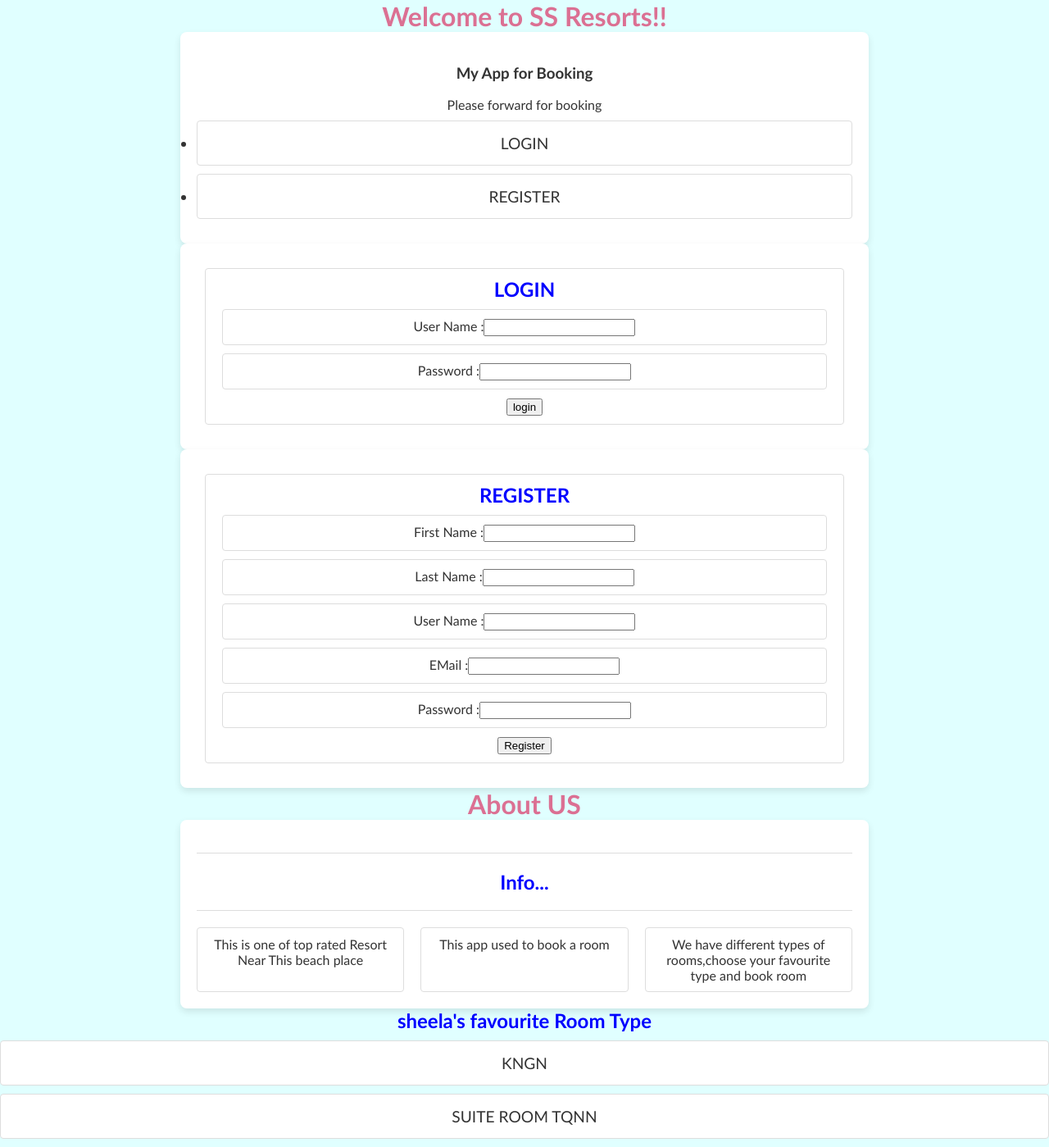
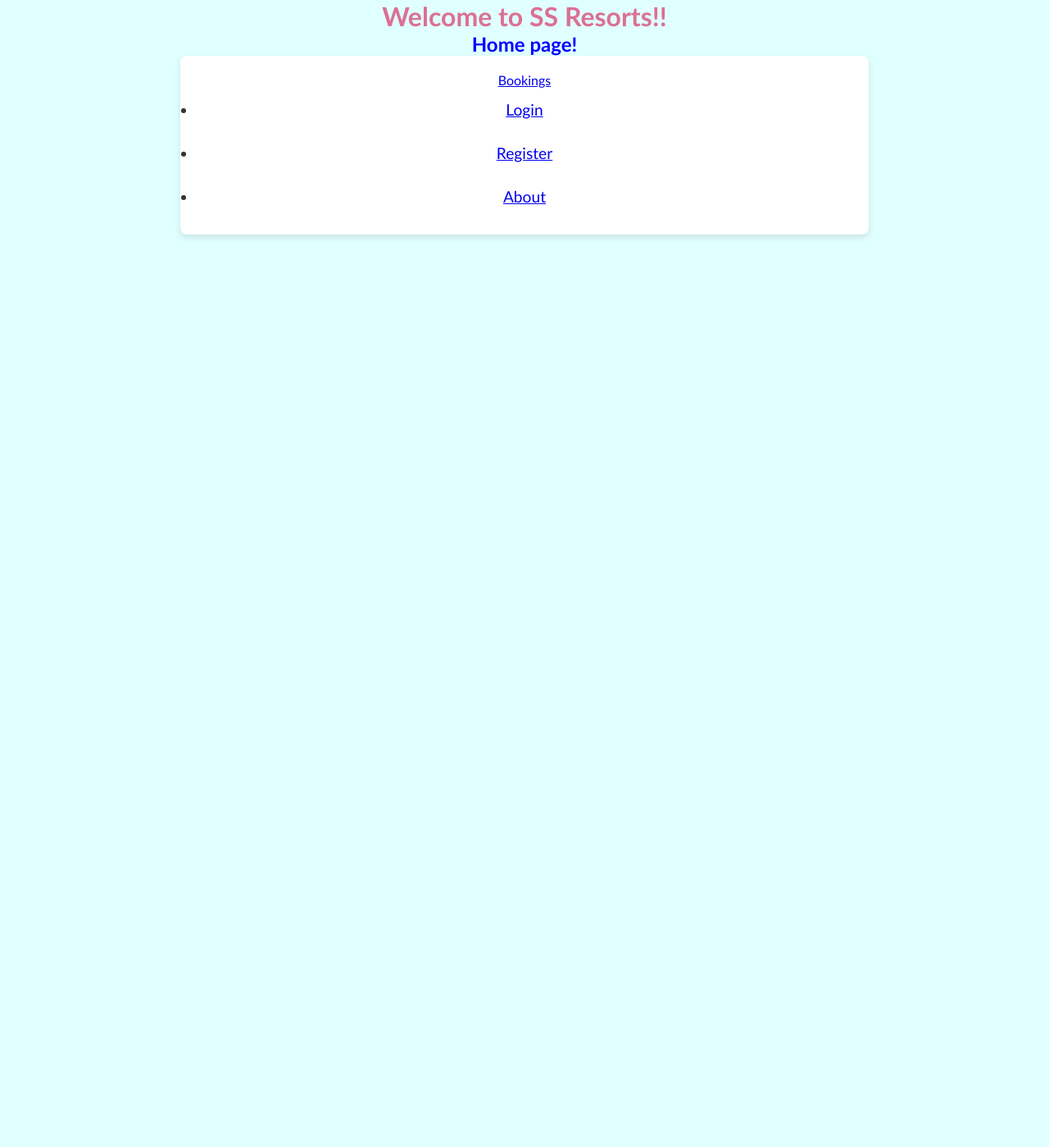
Before and after one commit to Sheelasv99/UI-SSV, a React (Create React App) app in the folder client/: page / in a window 1280 px wide. Shown: the whole page at 82% size. After the commit the page ends 800 px from the top, so only its background shows below. Built offline with nearby package versions, Linux system fonts and the light colour scheme.

Commit message:
updated files

```diff
--- a/client/package.json
+++ b/client/package.json
@@ -8,6 +8,7 @@
     "@testing-library/user-event": "^13.5.0",
     "react": "^18.3.1",
     "react-dom": "^18.3.1",
+    "react-router-dom": "^6.24.1",
     "react-scripts": "5.0.1",
     "web-vitals": "^2.1.4"
   },
@@ -35,5 +36,5 @@
       "last 1 safari version"
     ]
   },
-  "proxy":"http://localhost:5000"
+  "proxy": "http://localhost:5000"
 }
--- a/client/src/App.css
+++ b/client/src/App.css
@@ -24,9 +24,9 @@ ul{
 }
 li{
   background-color:white;
-  border:1px solid #ddd;
+  /*border:1px solid #ddd;
   border-radius: 4px;
-  margin:10px 0;
+  margin:10px 0;*/
   padding:15px;
   font-size: 1.2em;
   transition: background-color 0.3s ease;
--- a/client/src/App.js
+++ b/client/src/App.js
@@ -1,20 +1,21 @@
 
 import './App.css';
-import Bookings from './components/Bookings';
-import About from './components/About';
-import Homepage from './components/Homepage';
-import Login from './components/Login';
-import Register from './components/Register';
+import {BrowserRouter,Routes,Route} from "react-router-dom";
+import Bookings from './components/pages/Bookings';
+import About from './components/pages/About';
+import Navbar from './components/pages/Navbar';
+import Login from './components/pages/Login';
+import Register from './components/pages/Register';
 
 const bookings = [
 
   {
     id: 4567,
-    roomtype: "KNGN"
+    roomtype: "KING ROOM"
   },
   {
     id: 6543,
-    roomtype: "SUITE ROOM TQNN"
+    roomtype: "TWO QUEEN SUITE ROOM"
   },
 ];
 
@@ -22,12 +23,17 @@ function App() {
   return (
     <div className="App">
       <h1> Welcome to SS Resorts!!</h1>
-      <Homepage/>
-      <Login/>
-      <Register/>
-      <About/>
+      <BrowserRouter>
+      <Routes>
+        <Route path='/' element={<Navbar/>}>
+         <Route path="Login" element={<Login/>}/>
+         <Route path="Register" element={<Register/>}/>
+         <Route path="About" element={ <About/>}/>
+         <Route path="bookings" element={<Bookings bookings={bookings} />}/>
 
-      <Bookings bookings={bookings} />
+        </Route>
+      </Routes>
+      </BrowserRouter>
     </div>
   );
 }
--- a/client/src/components/Homepage.js
+++ /dev/null
@@ -1,14 +0,0 @@
-const Homepage =() =>{
-    return(
-        <div className="container">
-            <h3> My App for Booking</h3>
-            <p>Please forward for booking</p>
-            <ul>
-                <li>LOGIN</li>
-                <li>REGISTER</li>
-            </ul>
-        </div>
-
-    );
-};
-export default Homepage;
--- a/client/src/components/About.js
+++ b/client/src/components/pages/About.js
@@ -8,7 +8,7 @@ const About =() =>{
            <hr/>
            <div className="row">
               <div className="col">
-                  This is one of top rated Resort Near This beach place
+                  This is one of top rated Resort Near this beach place
 
               </div>
               <div className="col">
@@ -25,7 +25,5 @@ const About =() =>{
      </div>
 
    );
-
 };
-
 export default About;
--- a/client/src/components/Bookings.js
+++ b/client/src/components/pages/Bookings.js
@@ -1,10 +1,10 @@
 const user={
-    username:"sheela"
+    username:"Sheela"
 };
 const Booking = (props) => {
   return (
     <div>
-      <h2>{user.username}'s favourite Room Type</h2>
+      <h1>{user.username}'s Favourite RoomType</h1>
       <ul>
         {props.bookings.map((booking) => (
           <li key={booking.id}>{booking.roomtype}</li>
--- a/client/src/components/Login.js
+++ b/client/src/components/pages/Login.js
@@ -15,7 +15,7 @@ const Login =() =>{
                     <input type="password" id="password" name="password" required/>
 
                 </div>
-                <button type="submit">login</button>
+                <button type="submit">Login</button>
             </form>
 
          </div>
--- /dev/null
+++ b/client/src/components/pages/Navbar.js
@@ -0,0 +1,31 @@
+import React from 'react';
+import { Outlet, Link } from 'react-router-dom';
+
+const Navbar = () => {
+  return (
+    <div className="traveling-page">
+      <h2 className="traveling-header">Home page!</h2>
+      <nav className="navbar navbar-expand-lg navbar-light bg-light">
+        <div className="container">
+          <Link className="navbar-brand" to="/">Bookings</Link>
+          <div className="collapse navbar-collapse">
+            <ul className="navbar-nav me-auto mb-2 mb-lg-0">
+              <li className="nav-item">
+                <Link className="nav-link" to="/login">Login</Link>
+              </li>
+              <li className="nav-item">
+                <Link className="nav-link" to="/register">Register</Link>
+              </li>
+              <li className="nav-item">
+                <Link className="nav-link" to="/profile">About</Link>
+              </li>
+            </ul>
+          </div>
+        </div>
+      </nav>
+      <Outlet />
+    </div>
+  );
+};
+
+export default Navbar;
```
Also changed, not shown: package.json (+4 -3 lines), client/src/components/pages/Register.js (renamed from client/src/components/Register.js), 2 other files (tests, documents, lock files or other folders).
